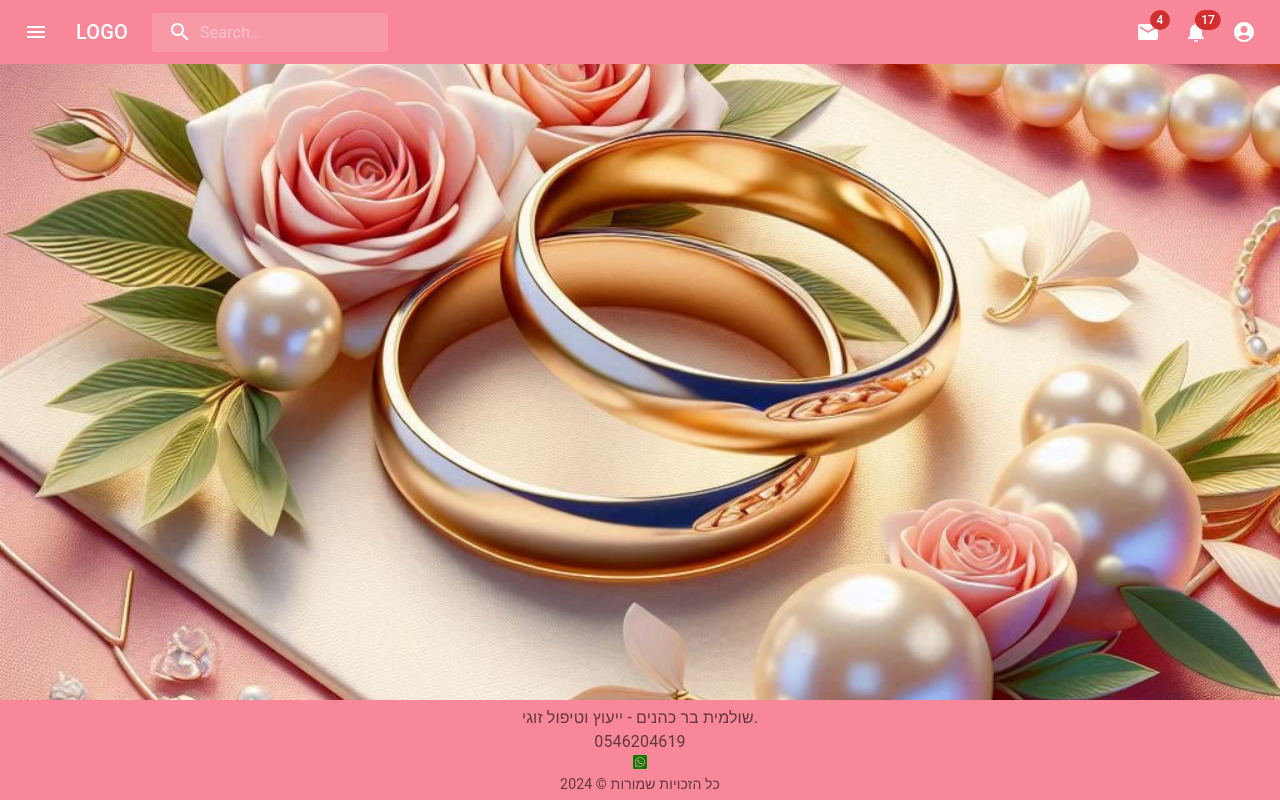
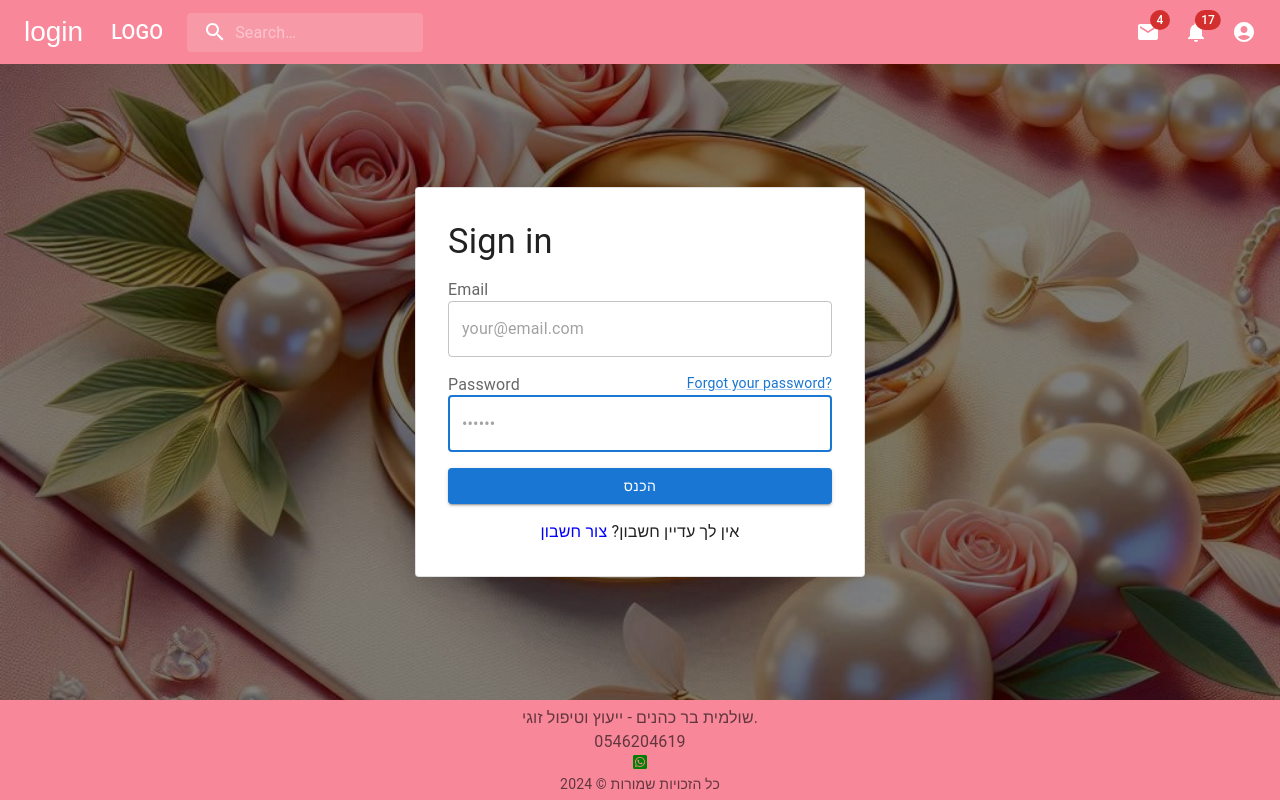
Before and after one commit to chemedMoshe/ShulamitClient, a React (Vite) app: page /login in a window 1280 px wide. Built offline with nearby package versions, Linux system fonts and the light colour scheme.

Commit message:
add login component

```diff
--- a/package.json
+++ b/package.json
@@ -14,6 +14,7 @@
     "@emotion/styled": "^11.14.0",
     "@mui/icons-material": "^6.2.0",
     "@mui/material": "^6.2.0",
+    "@reduxjs/toolkit": "^2.5.0",
     "react": "^18.3.1",
     "react-dom": "^18.3.1",
     "react-icons": "^5.4.0",
--- a/src/App.css
+++ b/src/App.css
@@ -16,4 +16,9 @@
     background-size: cover;
     background-position: center;
     background-repeat: no-repeat;
+    display: flex;
+    flex-direction: column;
+    justify-content: center;
+    align-items: center;
+    box-shadow: inset 0 0 0 2000px rgba(0, 0, 0, 0.5);
 }
--- /dev/null
+++ b/src/components/Login/Login.tsx
@@ -0,0 +1,162 @@
+import * as React from 'react';
+import Box from '@mui/material/Box';
+import Button from '@mui/material/Button';
+import MuiCard from '@mui/material/Card';
+import FormLabel from '@mui/material/FormLabel';
+import FormControl from '@mui/material/FormControl';
+import Link from '@mui/material/Link';
+import TextField from '@mui/material/TextField';
+import Typography from '@mui/material/Typography';
+import { styled } from '@mui/material/styles';
+import { useNavigate } from 'react-router';
+
+const Card = styled(MuiCard)(({ theme }) => ({
+    display: 'flex',
+    flexDirection: 'column',
+    alignSelf: 'center',
+    width: '100%',
+    padding: theme.spacing(4),
+    gap: theme.spacing(2),
+    boxShadow:
+        'hsla(220, 30%, 5%, 0.05) 0px 5px 15px 0px, hsla(220, 25%, 10%, 0.05) 0px 15px 35px -5px',
+    [theme.breakpoints.up('sm')]: {
+        width: '450px',
+    },
+    ...theme.applyStyles('dark', {
+        boxShadow:
+            'hsla(220, 30%, 5%, 0.5) 0px 5px 15px 0px, hsla(220, 25%, 10%, 0.08) 0px 15px 35px -5px',
+    }),
+}));
+
+export default function SignInCard() {
+    const [emailError, setEmailError] = React.useState(false);
+    const [emailErrorMessage, setEmailErrorMessage] = React.useState('');
+    const [passwordError, setPasswordError] = React.useState(false);
+    const [passwordErrorMessage, setPasswordErrorMessage] = React.useState('');
+    const navigate = useNavigate();
+
+
+    const handleSubmit = (event: React.FormEvent<HTMLFormElement>) => {
+        if (emailError || passwordError) {
+            event.preventDefault();
+            return;
+        }
+        const data = new FormData(event.currentTarget);
+        console.log({
+            email: data.get('email'),
+            password: data.get('password'),
+        });
+    };
+
+    const validateInputs = () => {
+        const email = document.getElementById('email') as HTMLInputElement;
+        const password = document.getElementById('password') as HTMLInputElement;
+
+        let isValid = true;
+
+        if (!email.value || !/\S+@\S+\.\S+/.test(email.value)) {
+            setEmailError(true);
+            setEmailErrorMessage('Please enter a valid email address.');
+            isValid = false;
+        } else {
+            setEmailError(false);
+            setEmailErrorMessage('');
+        }
+
+        if (!password.value || password.value.length < 6) {
+            setPasswordError(true);
+            setPasswordErrorMessage('Password must be at least 6 characters long.');
+            isValid = false;
+        } else {
+            setPasswordError(false);
+            setPasswordErrorMessage('');
+        }
+
+        return isValid;
+    };
+
+const clearErrors = (e:string|null) => {
+    if(e) return
+    setEmailError(false);
+    setEmailErrorMessage('');
+    setPasswordError(false);
+    setPasswordErrorMessage('');
+}
+
+    return (
+        <Card variant="outlined" className='Login' sx={{ width:"70%" }}>
+            <Typography
+                component="h1"
+                variant="h4"
+                sx={{ width: '80%', fontSize: 'clamp(2rem, 10vw, 2.15rem)' }}
+            >
+                Sign in
+            </Typography>
+            <Box
+                component="form"
+                onSubmit={handleSubmit}
+                noValidate
+                sx={{ display: 'flex', flexDirection: 'column', width: '100%', gap: 2 }}
+            >
+                <FormControl>
+                    <FormLabel htmlFor="email">Email</FormLabel>
+                    <TextField
+                        error={emailError}
+                        helperText={emailErrorMessage}
+                        id="email"
+                        type="email"
+                        name="email"
+                        placeholder="your@email.com"
+                        autoComplete="email"
+                        autoFocus
+                        required
+                        fullWidth
+                        variant="outlined"
+                        color={emailError ? 'error' : 'primary'}
+                        onChange={(e) => clearErrors(e.target.value)}
+                    />
+                </FormControl>
+                <FormControl>
+                    <Box sx={{ display: 'flex', justifyContent: 'space-between' }}>
+                        <FormLabel htmlFor="password">Password</FormLabel>
+                        <Link
+                            component="button"
+                            type="button"
+                            onClick={() => { }}
+                            variant="body2"
+                            sx={{ alignSelf: 'baseline' }}
+                        >
+                            Forgot your password?
+                        </Link>
+                    </Box>
+                    <TextField
+                        error={passwordError}
+                        helperText={passwordErrorMessage}
+                        name="password"
+                        placeholder="••••••"
+                        type="password"
+                        id="password"
+                        autoComplete="current-password"
+                        autoFocus
+                        required
+                        fullWidth
+                        variant="outlined"
+                        color={passwordError ? 'error' : 'primary'}
+                        onChange={(e) => clearErrors(e.target.value)}
+                    />
+                </FormControl>
+
+                <Button type="submit" fullWidth variant="contained" onClick={validateInputs}>
+                    הכנס
+                </Button>
+                <Typography sx={{ textAlign: 'center' }}>
+                    אין לך עדיין חשבון?{" "}
+                    <span style={{ color: 'blue', cursor: 'pointer' }} onClick={() => navigate('/register')}>
+                        צור חשבון
+                    </span>
+                </Typography>
+            </Box>
+
+        </Card>
+    );
+}
--- a/src/components/Navbar.tsx
+++ b/src/components/Navbar.tsx
@@ -9,7 +9,6 @@
 import Badge from '@mui/material/Badge';
 import MenuItem from '@mui/material/MenuItem';
 import Menu from '@mui/material/Menu';
-import MenuIcon from '@mui/icons-material/Menu';
 import SearchIcon from '@mui/icons-material/Search';
 import AccountCircle from '@mui/icons-material/AccountCircle';
 import MailIcon from '@mui/icons-material/Mail';
@@ -46,7 +45,6 @@
     color: 'inherit',
     '& .MuiInputBase-input': {
         padding: theme.spacing(1, 1, 1, 0),
-        // vertical padding + font size from searchIcon
         paddingLeft: `calc(1em + ${theme.spacing(4)})`,
         transition: theme.transitions.create('width'),
         width: '100%',
@@ -100,6 +98,7 @@
         >
             <MenuItem onClick={handleMenuClose}>Profile</MenuItem>
             <MenuItem onClick={handleMenuClose}>My account</MenuItem>
+            <MenuItem onClick={handleMenuClose}>Logout</MenuItem>
         </Menu>
     );
 
@@ -166,7 +165,7 @@
                         aria-label="open drawer"
                         sx={{ mr: 2 }}
                     >
-                        <MenuIcon />
+                        login
                     </IconButton>
                     <Typography
                         variant="h6"
--- a/src/components/Pages.tsx
+++ b/src/components/Pages.tsx
@@ -1,10 +1,13 @@
 import { Route, Routes } from "react-router";
+import SignInCard from "./Login/Login";
 
 export default function Pages() {
   return (
     <Routes>
       <Route path="/" element={<h1>Home</h1>} />
       <Route path="/about" element={<h1>About</h1>} />
+      <Route path="/login" element={<SignInCard/>} />
+      <Route path="/register" element={<h1>Register</h1>} />
     </Routes>
   )
 }
--- /dev/null
+++ b/src/redux/Types/initialState.ts
@@ -0,0 +1,5 @@
+export interface IinitialState {
+    _id: null | string
+    name: null | string
+    email: null | string
+}
```
Also changed, not shown: src/redux/UserSlice.ts (added, +26 -0 lines), src/redux/store.ts (added, +9 -0 lines), src/components/Login/Login.css (added), 1 other file (tests, documents, lock files or other folders).
